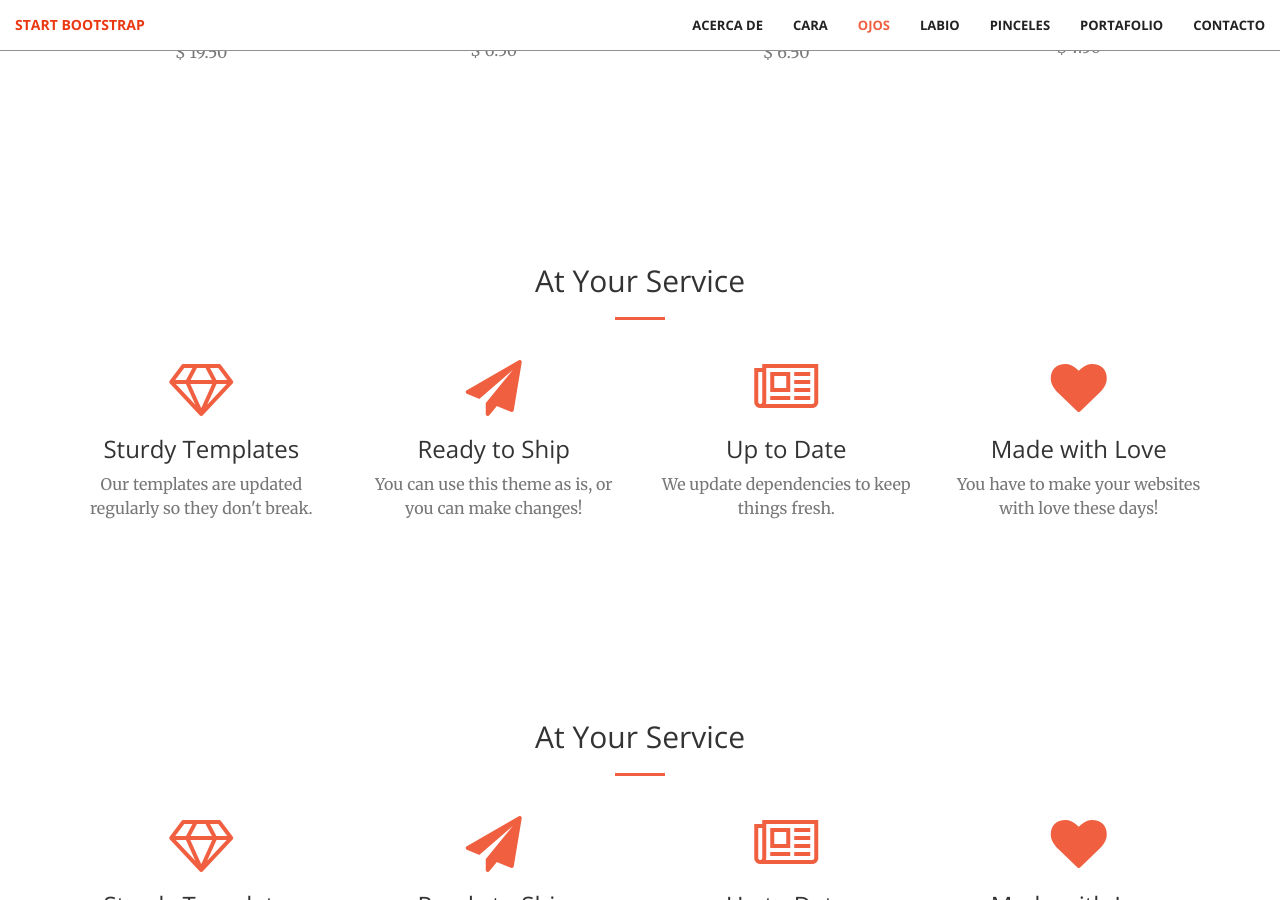
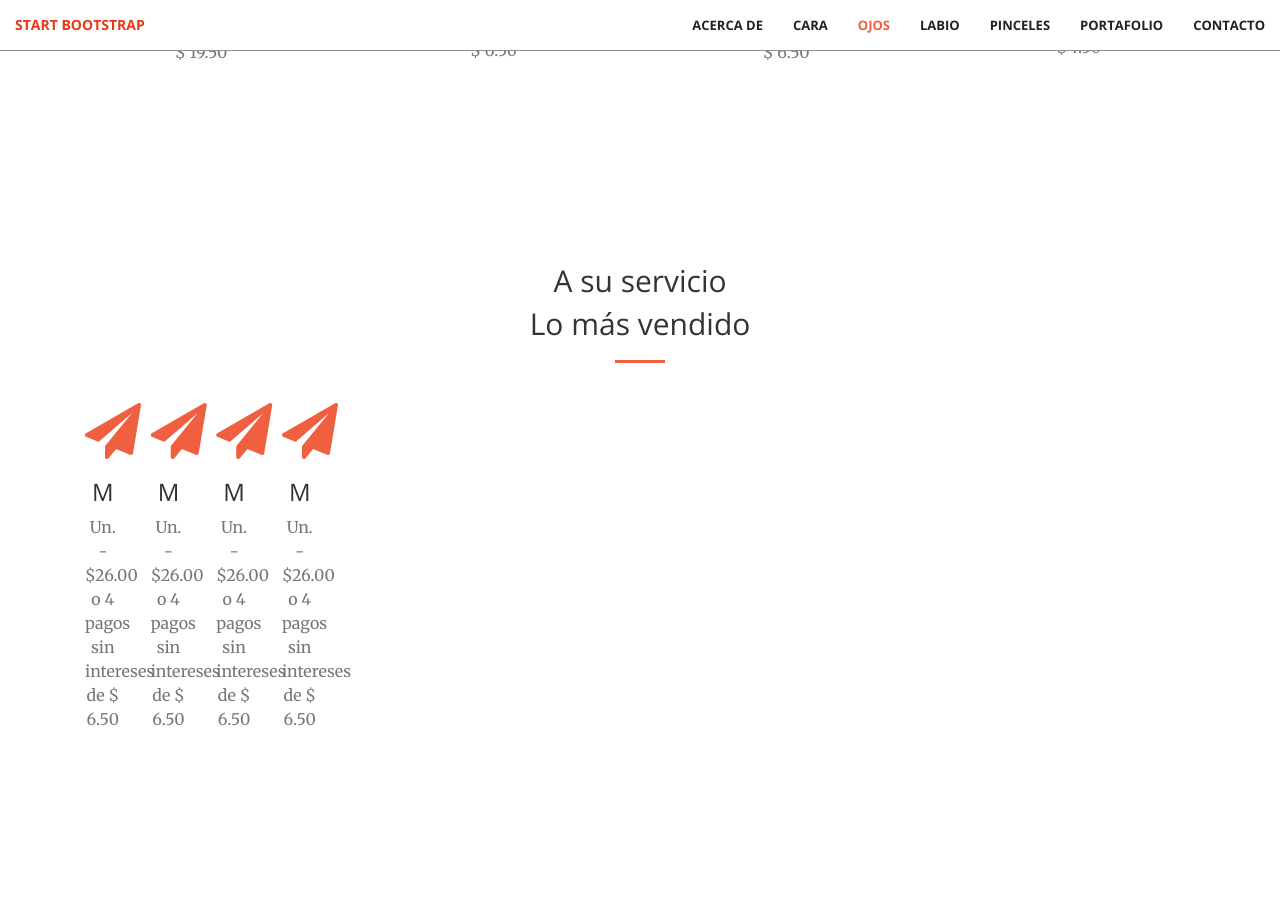
Before and after one commit to KatherineMerchanS/KatherineMerchanS.github.io, a Jekyll site: the page built from index.html, in a window 1280 px wide and 900 px high, scrolled down 2424 px. Built offline with Jekyll 4.4.1, drawn with Linux system fonts in a browser that asks for light colours.

Commit message:
Update labio.html

```diff
--- a/_includes/labio.html
+++ b/_includes/labio.html
@@ -2,7 +2,8 @@
     <div class="container">
         <div class="row">
             <div class="col-lg-12 text-center">
-                <h2 class="section-heading">At Your Service</h2>
+                <h2 class="section-heading">A su servicio</h2>
+                <h2 class="section-heading">Lo más vendido</h2>
                 <hr class="primary">
             </div>
         </div>
@@ -10,31 +11,40 @@
     <div class="container">
         <div class="row">
             <div class="col-lg-3 col-md-6 text-center">
+                <div class="col-lg-3 col-md-6 text-center">
                 <div class="service-box">
-                    <i class="fa fa-4x fa-diamond wow bounceIn text-primary"></i>
-                    <h3>Sturdy Templates</h3>
-                    <p class="text-muted">Our templates are updated regularly so they don't break.</p>
+                    <i class="fa fa-4x fa-paper-plane wow bounceIn text-primary" data-wow-delay=".1s"></i>
+                    <h3>M</h3>
+                    <p class="text-muted">Un.</p>
+                    <p class="text-muted">-</p>
+                    <p class="text-muted">$26.00 o 4 pagos sin intereses de $ 6.50</p>
                 </div>
             </div>
-            <div class="col-lg-3 col-md-6 text-center">
+                <div class="col-lg-3 col-md-6 text-center">
                 <div class="service-box">
                     <i class="fa fa-4x fa-paper-plane wow bounceIn text-primary" data-wow-delay=".1s"></i>
-                    <h3>Ready to Ship</h3>
-                    <p class="text-muted">You can use this theme as is, or you can make changes!</p>
+                    <h3>M</h3>
+                    <p class="text-muted">Un.</p>
+                    <p class="text-muted">-</p>
+                    <p class="text-muted">$26.00 o 4 pagos sin intereses de $ 6.50</p>
                 </div>
             </div>
-            <div class="col-lg-3 col-md-6 text-center">
+                <div class="col-lg-3 col-md-6 text-center">
                 <div class="service-box">
-                    <i class="fa fa-4x fa-newspaper-o wow bounceIn text-primary" data-wow-delay=".2s"></i>
-                    <h3>Up to Date</h3>
-                    <p class="text-muted">We update dependencies to keep things fresh.</p>
+                    <i class="fa fa-4x fa-paper-plane wow bounceIn text-primary" data-wow-delay=".1s"></i>
+                    <h3>M</h3>
+                    <p class="text-muted">Un.</p>
+                    <p class="text-muted">-</p>
+                    <p class="text-muted">$26.00 o 4 pagos sin intereses de $ 6.50</p>
                 </div>
             </div>
-            <div class="col-lg-3 col-md-6 text-center">
+                <div class="col-lg-3 col-md-6 text-center">
                 <div class="service-box">
-                    <i class="fa fa-4x fa-heart wow bounceIn text-primary" data-wow-delay=".3s"></i>
-                    <h3>Made with Love</h3>
-                    <p class="text-muted">You have to make your websites with love these days!</p>
+                    <i class="fa fa-4x fa-paper-plane wow bounceIn text-primary" data-wow-delay=".1s"></i>
+                    <h3>M</h3>
+                    <p class="text-muted">Un.</p>
+                    <p class="text-muted">-</p>
+                    <p class="text-muted">$26.00 o 4 pagos sin intereses de $ 6.50</p>
                 </div>
             </div>
         </div>
```
